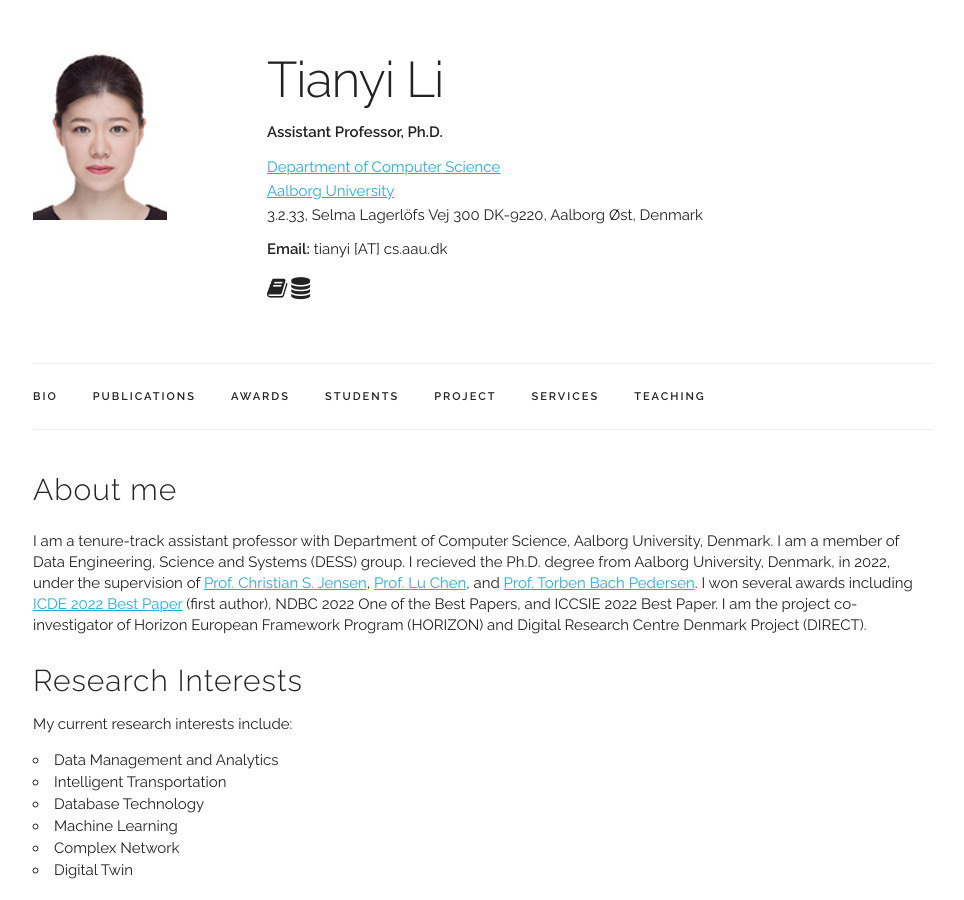
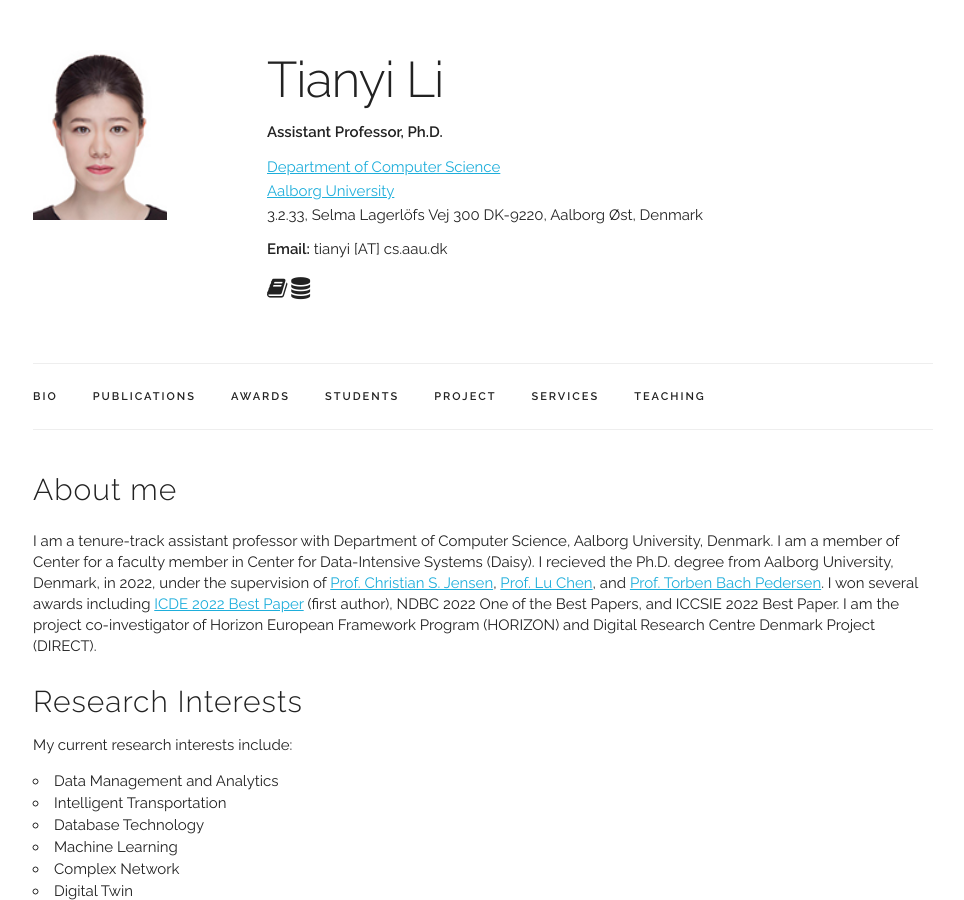
Before and after one commit to litianyi-cs-dkaau/litianyi-cs-dkaau.github.io, a Jekyll site: the page built from index.html, in a window 1280 px wide and 900 px high. Shown: the whole window, without its empty margins (157-1121 px from the left). Built offline with Jekyll 4.4.1, drawn with Linux system fonts in a browser that asks for light colours.

Commit message:
Update index.html

```diff
--- a/index.html
+++ b/index.html
@@ -11,7 +11,7 @@ I recieved the Ph.D. degree from Aalborg University, Denmark, in 2022, under the
 I won several awards including <a href="https://icde2022.ieeecomputer.my/best-papers/">ICDE 2022 Best Paper</a>, NDBC 2022 One of the Best Papers, and ICCSIE 2022 Best Paper.
 I have served on the Program Committees of top conferences including ICDE, KDD, AAAI, etc, and as a reviewer of prestigious journals including VLDBJ, TKDE, TNSE, etc.  </p> -->
   <p style="line-height:1.4">
-  I am a tenure-track assistant professor with Department of Computer Science, Aalborg University, Denmark. I am a member of Data Engineering, Science and Systems (DESS) group. I recieved the Ph.D. degree from Aalborg University, Denmark, in 2022, under the supervision of <a href="https://csj.cs.aau.dk" target="_blank">Prof. Christian S. Jensen</a>, <a href="https://person.zju.edu.cn/en/luchen" target="_blank">Prof. Lu Chen</a>, and <a href="https://homes.cs.aau.dk/~tbp/" target="_blank">Prof. Torben Bach Pedersen</a>. I won several awards including <a href="https://icde2022.ieeecomputer.my/best-papers/" target="_blank">ICDE 2022 Best Paper</a> (first author), NDBC 2022 One of the Best Papers, and ICCSIE 2022 Best Paper. I am the project co-investigator of Horizon European Framework Program (HORIZON) and Digital Research Centre Denmark Project (DIRECT).</p>
+  I am a tenure-track assistant professor with Department of Computer Science, Aalborg University, Denmark. I am a member of Center for a faculty member in Center for Data-Intensive Systems (Daisy). I recieved the Ph.D. degree from Aalborg University, Denmark, in 2022, under the supervision of <a href="https://csj.cs.aau.dk" target="_blank">Prof. Christian S. Jensen</a>, <a href="https://person.zju.edu.cn/en/luchen" target="_blank">Prof. Lu Chen</a>, and <a href="https://homes.cs.aau.dk/~tbp/" target="_blank">Prof. Torben Bach Pedersen</a>. I won several awards including <a href="https://icde2022.ieeecomputer.my/best-papers/" target="_blank">ICDE 2022 Best Paper</a> (first author), NDBC 2022 One of the Best Papers, and ICCSIE 2022 Best Paper. I am the project co-investigator of Horizon European Framework Program (HORIZON) and Digital Research Centre Denmark Project (DIRECT).</p>
 
   <h4>Research Interests</h4>
   <p style="line-height: 50%;">My current research interests include: </p>
```
